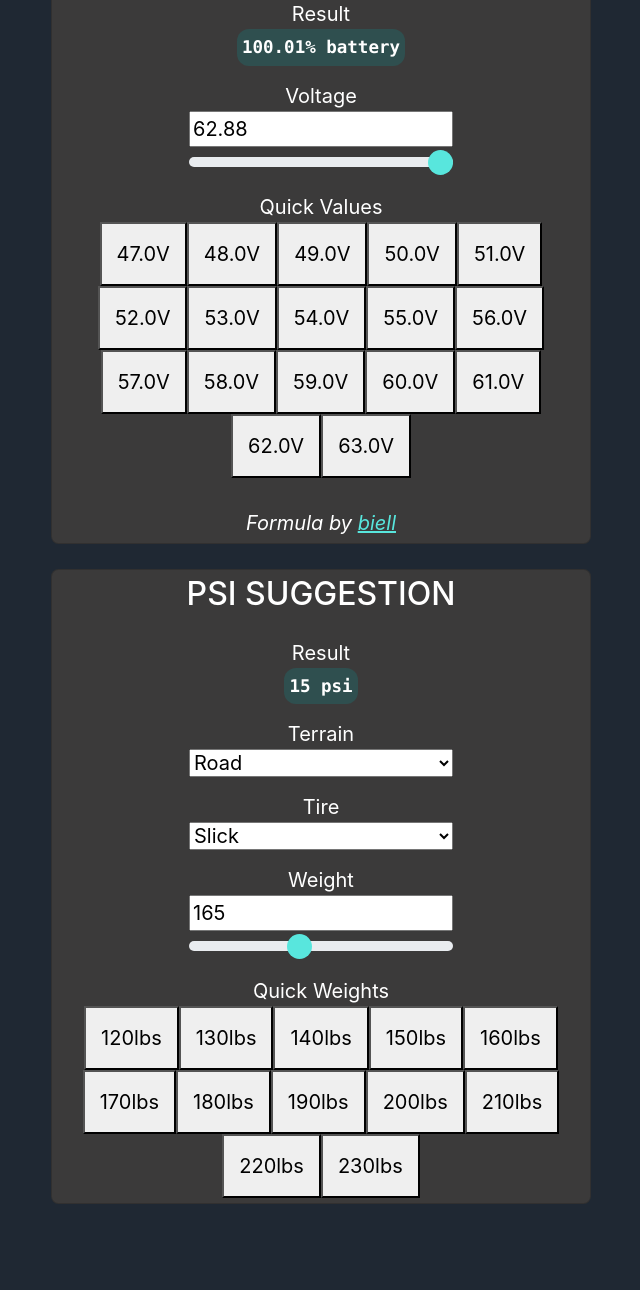
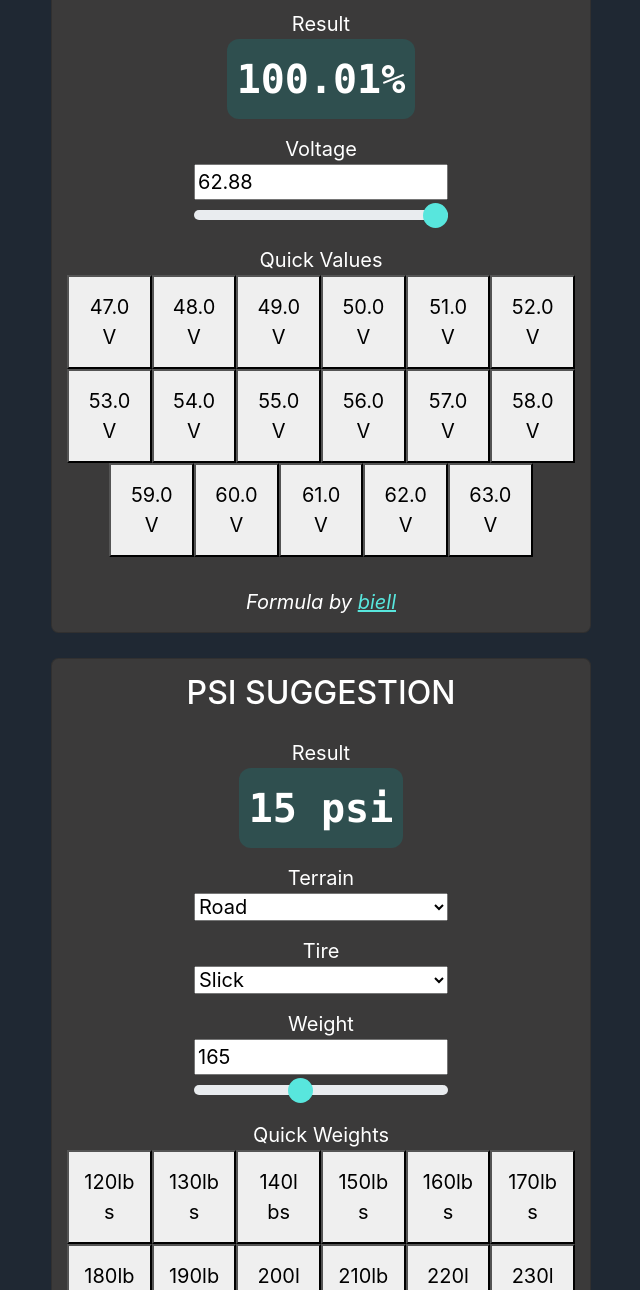
Before and after one commit to Jared-Is-Coding/jarediscoding.com, a Gatsby site: page /tools/onewheel in a window 1280 px wide. Shown: the part 233-1523 px from the top of the page, without its empty margins (319-959 px from the left). Before the commit the page ends 1457 px from the top, so only its background shows below. Built offline with nearby package versions, Linux system fonts and the light colour scheme; Gatsby itself is replaced by a stand-in of ours.

Commit message:
Padding, Styles, and Keys

```diff
--- a/src/components/PsiCalc.tsx
+++ b/src/components/PsiCalc.tsx
@@ -69,7 +69,7 @@ export class PsiCalc extends Component {
         return (
             <>
                 <label>Result</label>
-                <code key="psiResult">{this.state.result}</code>
+                <code style={{fontSize: "2em", padding: "10px"}} key="psiResult">{this.state.result}</code>
 
                 <label>Terrain</label>
                 <select className="half-width" key="psiTerrain" value={this.state.terrain} onChange={e => this.setTerrain(e)}>
@@ -89,8 +89,8 @@ export class PsiCalc extends Component {
 
                 <label>Quick Weights</label>
                 <div className="flex-row flex-center">
-                    {this.quickWeights.map((v) => (
-                        <button className="padded" onClick={e => this.setWeight(v)}>{v}lbs</button>
+                    {this.quickWeights.map((v, i) => (
+                        <button key={`weightButton-${i}`} className="padded col-sm-2" onClick={e => this.setWeight(v)}>{v}lbs</button>
                     ))}
                 </div>
             </>
--- a/src/components/VoltageCalc.tsx
+++ b/src/components/VoltageCalc.tsx
@@ -4,7 +4,7 @@ import FormRange from "react-bootstrap/FormRange"
 export class VoltageCalc extends Component {
     state = {
         voltage: 62.88,
-        result: "100.01% battery"
+        result: "100.01%"
     }
 
     quickVoltages = [
@@ -59,14 +59,14 @@ export class VoltageCalc extends Component {
             - 10
         )
 
-        this.setState({ result: `${calcPercentage.toFixed(2)}% battery` })
+        this.setState({ result: `${calcPercentage.toFixed(2)}%` })
     }
 
     render() {
         return (
             <>
                 <label>Result</label>
-                <code key="voltageResult">{this.state.result}</code>
+                <code style={{fontSize: "2em", padding: "10px"}} key="voltageResult">{this.state.result}</code>
 
                 <label>Voltage</label>
                 <input className="half-width" key="voltage" type="number" step={0.01} value={this.state.voltage} onChange={e => this.setVoltage(e)}></input>
@@ -74,8 +74,8 @@ export class VoltageCalc extends Component {
 
                 <label>Quick Values</label>
                 <div className="flex-row flex-center">
-                    {this.quickVoltages.map((v) => (
-                        <button className="padded" onClick={e => this.setVoltage(v)}>{v.toFixed(1)}V</button>
+                    {this.quickVoltages.map((v, i) => (
+                        <button key={`voltageButton-${i}`} className="padded col-sm-2" onClick={e => this.setVoltage(v)}>{v.toFixed(1)}V</button>
                     ))}
                 </div>
 
--- a/src/css/styles.scss
+++ b/src/css/styles.scss
@@ -150,7 +150,7 @@ code {
  **/
 
 .card {
-    padding: 5px;
+    padding: 15px;
     background-color: rgb(59, 58, 58) !important;
     border: 2px solid rgb(73, 72, 72);
     border-radius: $card-border-radius;
```
